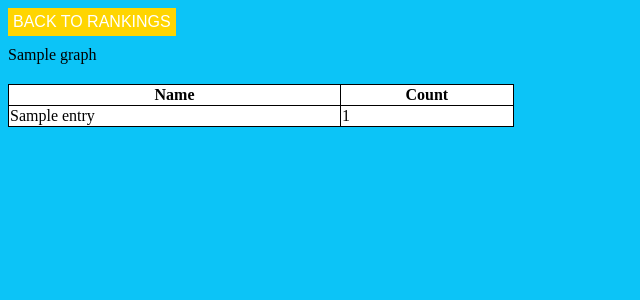
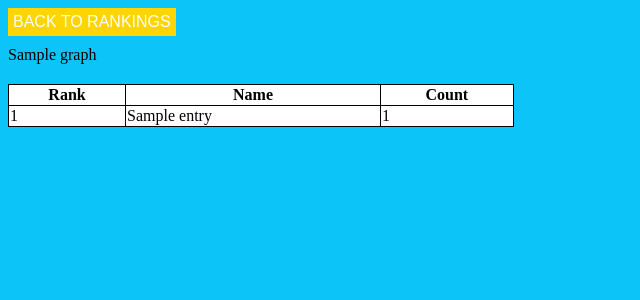
Before and after one commit to yonadaaa/hive_declarator, a Django app: template polls/templates/polls/display_rankings.html in a window 1280 px wide. Shown: the top 300 px of the page, without its empty margins (0-640 px from the left). Run offline with Django 3.2, Linux system fonts and the light colour scheme; the template is opened without the code that fills it: most values are stand-ins (such as "Sample title", 1, 10 or a date in 2020).

Commit message:
Merge branch 'master' of https://github.com/fraserdscott/hive_declarator
# Conflicts:
#	polls/views.py

```diff
--- a/polls/templates/polls/display_rankings.html
+++ b/polls/templates/polls/display_rankings.html
@@ -48,11 +48,13 @@ table {
 {% if rankings %}
     <table style="width:40%">
         <tr>
-         <th>Name</th>
-         <th>Count</th>
+            <th>Rank</th>
+            <th>Name</th>
+            <th>Count</th>
         </tr>
         {% for entry in rankings %}
             <tr>
+            <td>{{entry.rank}} </td>
             <td>{{entry.name}} </td>
             <td>{{entry.count}} </td>
         {% endfor %}
--- a/polls/views.py
+++ b/polls/views.py
@@ -83,7 +83,10 @@ def graph_div(counts, layout_title_text, hover_template):
 def rankings_context(counts, title, hover_template):
     sorted_counts = sorted(counts.values(), key=lambda v: v['count'], reverse=True)
 
-    div = graph_div(sorted_counts[:10], title, hover_template)
+    for i in range(len(sorted_counts)):
+        sorted_counts[i]["rank"] = i+1
+
+    div = graph_div(sorted_counts[:20], title, hover_template)
 
     return {'rankings': sorted_counts, 'graph': div}
 
```
